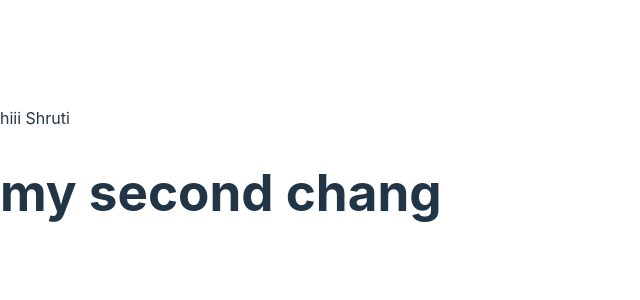
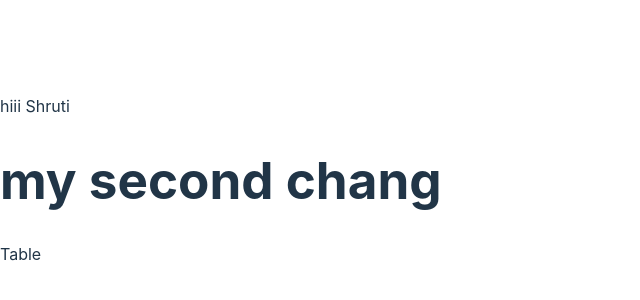
Before and after one commit to shrutikamani/Table-data, a React (Vite) app in the folder Frontend/: page / in a window 1280 px wide. Shown: the part 220-520 px from the top of the page, without its empty margins (0-640 px from the left). Built offline with nearby package versions, Linux system fonts and the light colour scheme.

Commit message:
add new file

```diff
--- a/Frontend/src/App.jsx
+++ b/Frontend/src/App.jsx
@@ -1,11 +1,13 @@
 import React from 'react'
 import Shruti from './Shruti'
+import Table from './Table'
 
 const App = () =>
 {
   return (
     <>
       <Shruti />
+      <Table></Table>
     </>
 
   )
--- /dev/null
+++ b/Frontend/src/Table.jsx
@@ -0,0 +1,10 @@
+import React from 'react'
+
+const Table = () =>
+{
+  return (
+    <div>Table</div>
+  )
+}
+
+export default Table
```
